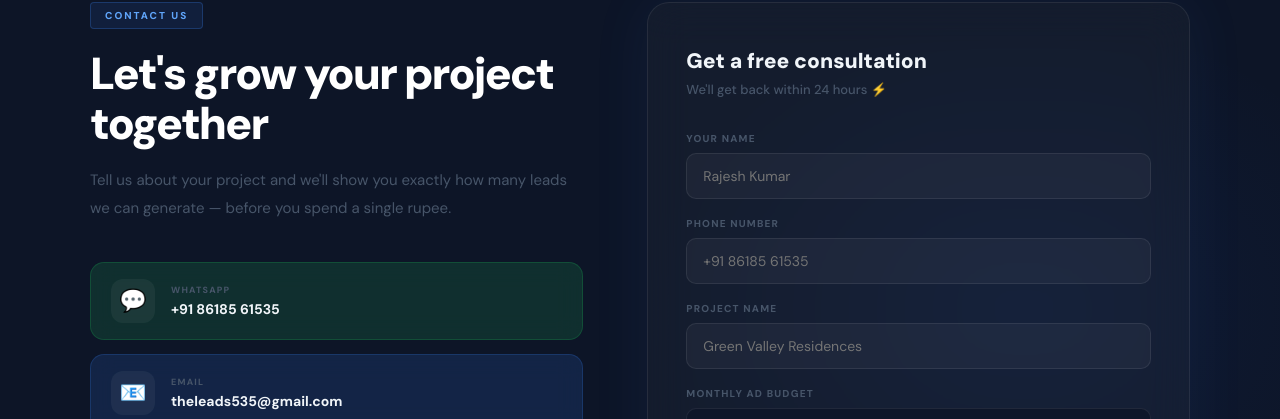
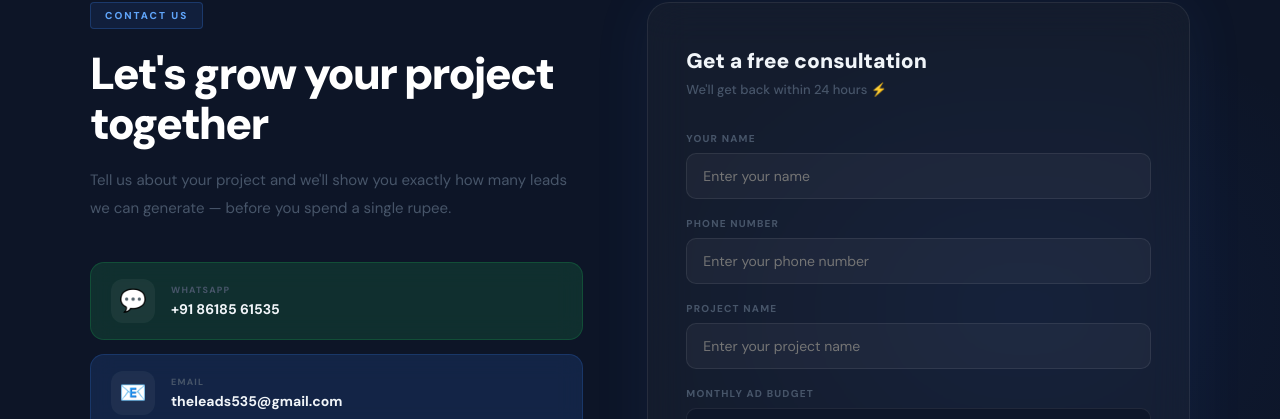
Before and after one commit to theleads535/theleads, a React (Create React App) app: page / in a window 1280 px wide. Shown: the part 5162-5581 px from the top of the page. Built offline with nearby package versions, Linux system fonts and the light colour scheme.

Commit message:
Added Instagram and premium footer

```diff
--- a/src/TheLeadsWebsite1.jsx
+++ b/src/TheLeadsWebsite1.jsx
@@ -547,9 +547,9 @@ export default function TheLeadsWebsite() {
                 <div style={{ fontSize: 13, color: "#475569", marginBottom: 34, fontWeight: 500 }}>We'll get back within 24 hours ⚡</div>
                 <form onSubmit={handleSubmit}>
                   {[
-                    { label: "Your name", key: "name", placeholder: "Rajesh Kumar" },
-                    { label: "Phone number", key: "phone", placeholder: "+91 86185 61535" },
-                    { label: "Project name", key: "project", placeholder: "Green Valley Residences" },
+                    { label: "Your name", key: "name", placeholder: "Enter your name" },
+                    { label: "Phone number", key: "phone", placeholder: "Enter your phone number" },
+                    { label: "Project name", key: "project", placeholder: "Enter your project name" },
                   ].map((field) => (
                     <div key={field.key} style={{ marginBottom: 18 }}>
                       <label style={{ display: "block", fontSize: 10, fontWeight: 800, color: "#475569", marginBottom: 8, letterSpacing: "1.2px", textTransform: "uppercase" }}>{field.label}</label>
```
